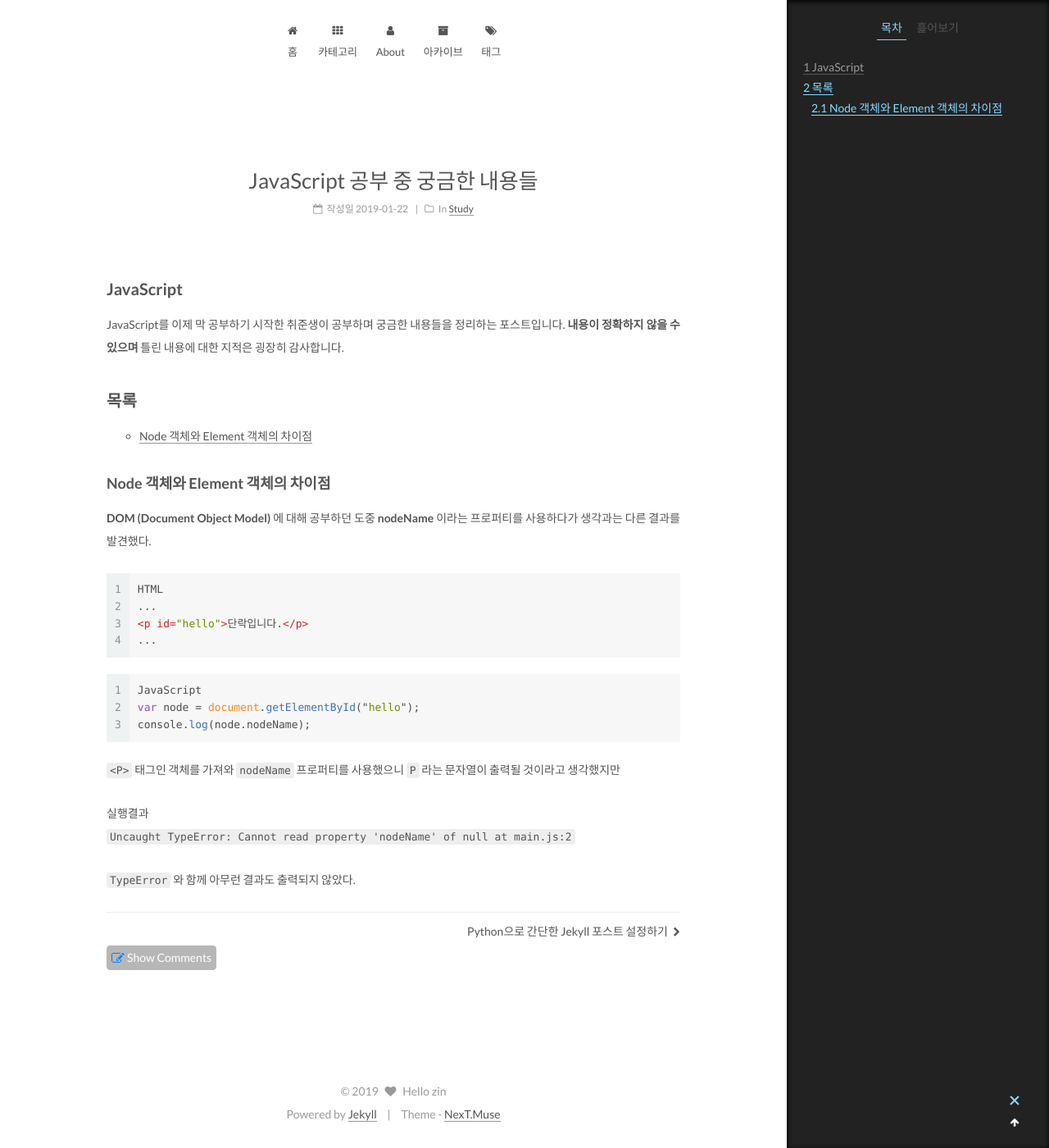
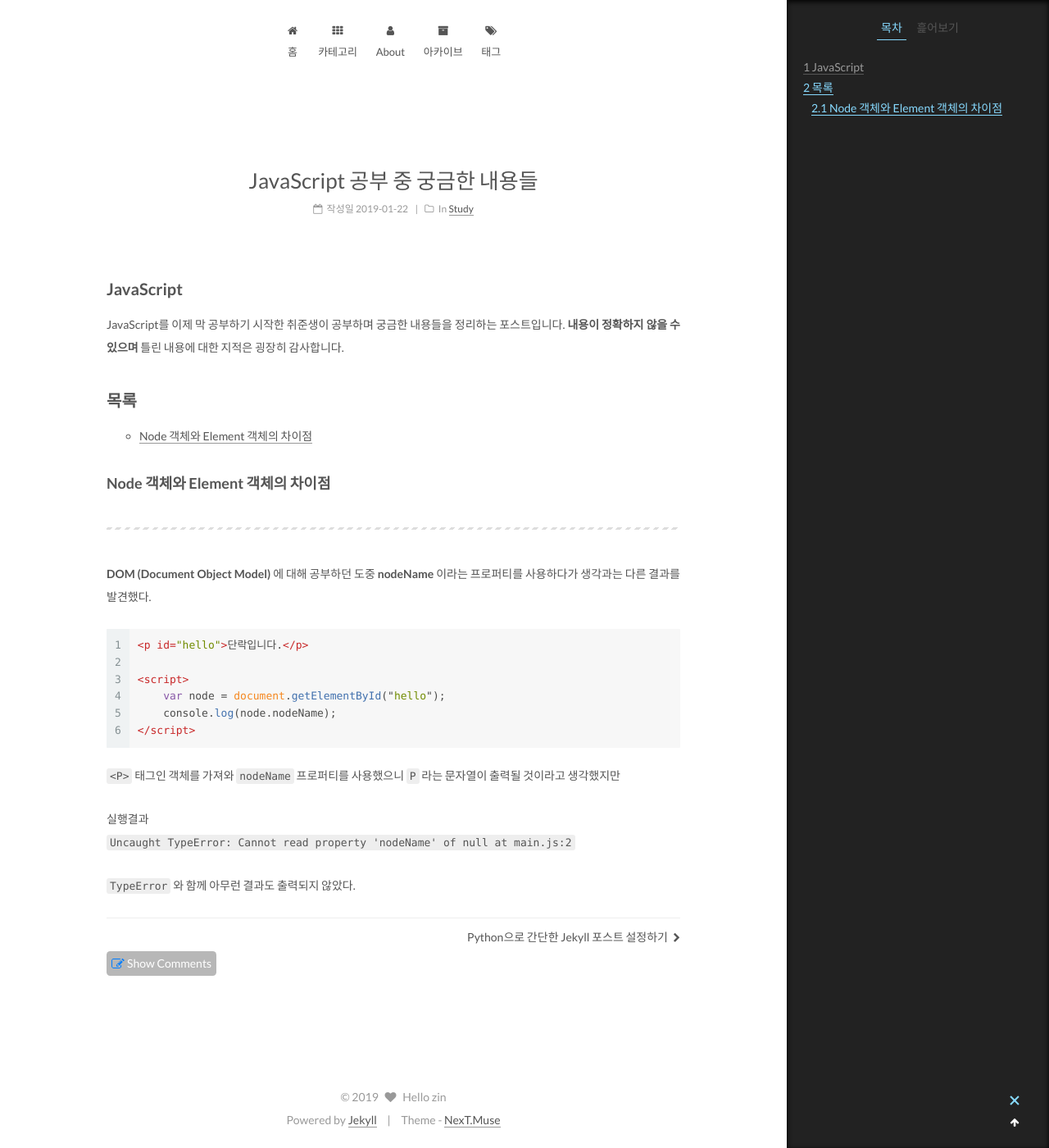
Before and after one commit to hellozin/hellozin.github.io, a Jekyll site: the page built from _posts/2019-01-22-javascript-study.md, in a window 1280 px wide and 1400 px high, scrolled down 176 px. Shown: the whole window at 82% size. Built offline with Jekyll 4.4.1, drawn with Linux system fonts in a browser that asks for light colours.

Commit message:
작성중
html, js 코드 하나의 블록으로 합침

````diff
--- a/_posts/2019-01-22-javascript-study.md
+++ b/_posts/2019-01-22-javascript-study.md
@@ -17,20 +17,17 @@ JavaScript를 이제 막 공부하기 시작한 취준생이 공부하며 궁금
 - [Node 객체와 Element 객체의 차이점](#Node-객체와-Element-객체의-차이점)
 
 ### Node 객체와 Element 객체의 차이점
+---
 
 **DOM (Document Object Model)** 에 대해 공부하던 도중 **nodeName** 이라는 프로퍼티를 사용하다가 생각과는 다른 결과를 발견했다.
 
 ```html
-HTML
-...
 <p id="hello">단락입니다.</p>
-...
-```
 
-```javascript
-JavaScript
-var node = document.getElementById("hello");
-console.log(node.nodeName);
+<script>
+    var node = document.getElementById("hello");
+    console.log(node.nodeName);
+</script>
 ```
 
 `<P>` 태그인 객체를 가져와 `nodeName` 프로퍼티를 사용했으니 `P` 라는 문자열이 출력될 것이라고 생각했지만
````
